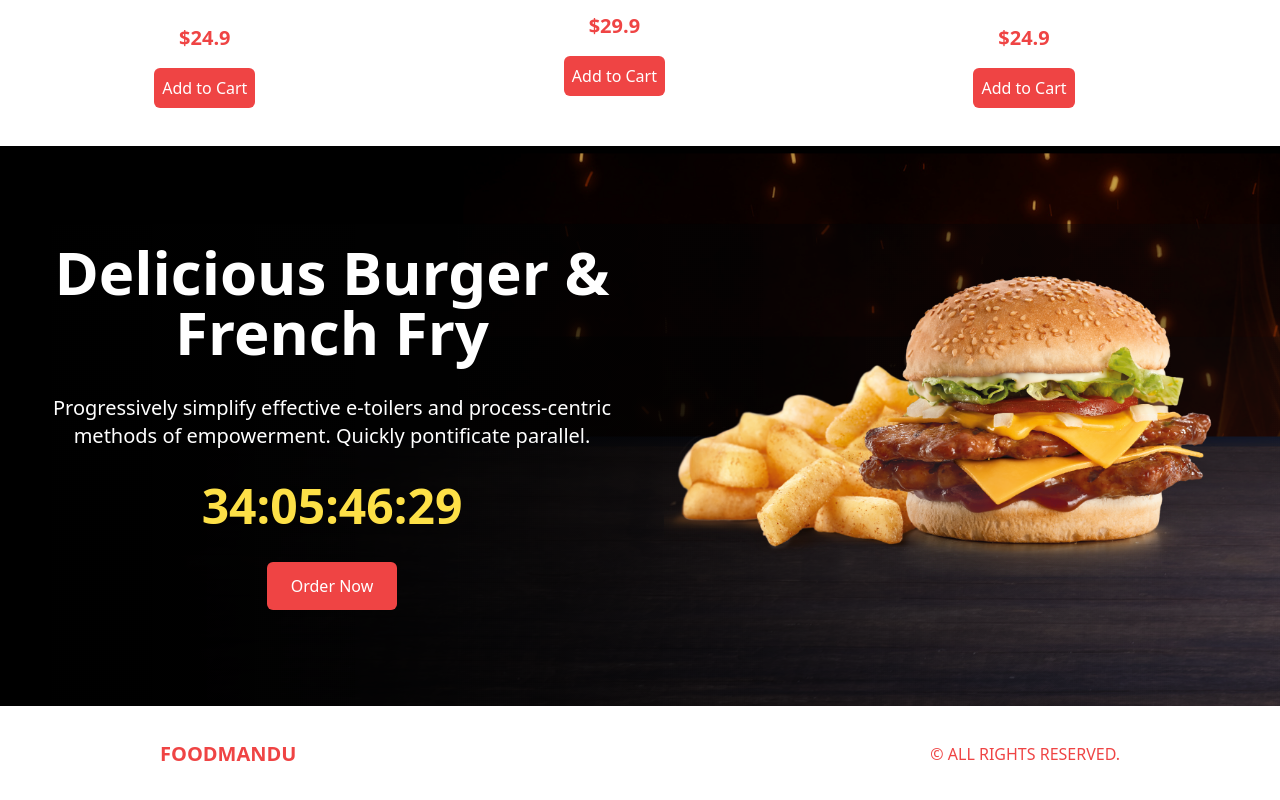
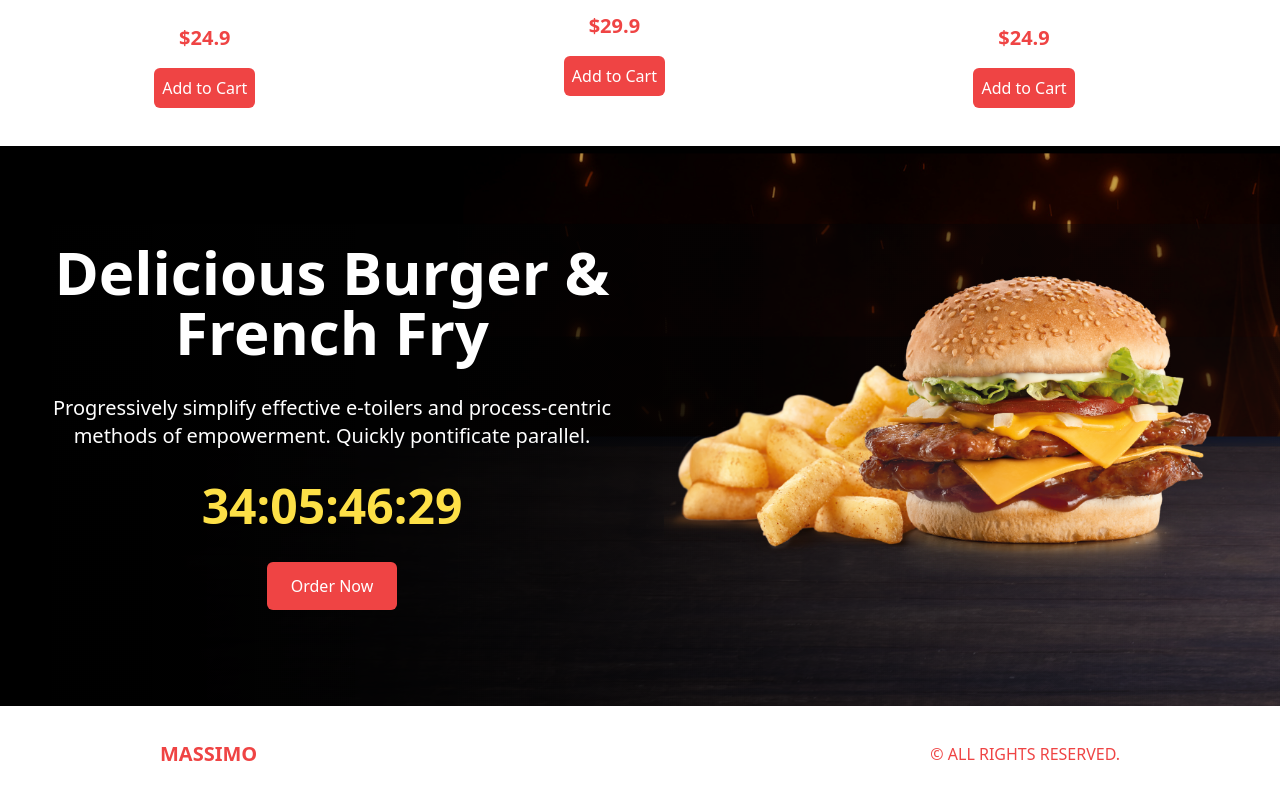
Before and after one commit to immbibek/RestaurantNextjs, a Next.js app: page / in a window 1280 px wide. Shown: the part 1358-2158 px from the top of the page. Built offline with nearby package versions, Linux system fonts and the light colour scheme.

Commit message:
Footer styling corrected

```diff
--- a/src/components/Footer.tsx
+++ b/src/components/Footer.tsx
@@ -1,13 +1,13 @@
-import React from 'react'
-import Link from 'next/link'
+import Link from "next/link";
+import React from "react";
+
 const Footer = () => {
   return (
-    <div className='h-12 md:h-24 p-4 lg:px-20 xl:px-40 text-red-500 flex items-center justify-between'>
-      <Link href="/" className='font-bold text-xl'>FOODMANDU</Link>
+    <div className="h-12 md:h-24 p-4 lg:px-20 xl:px-40 text-red-500 flex items-center justify-between">
+      <Link href="/" className="font-bold text-xl">MASSIMO</Link>
       <p>© ALL RIGHTS RESERVED.</p>
+    </div>
+  );
+};
 
-    </div>
-  )
-}
-
-export default Footer
+export default Footer;
```
